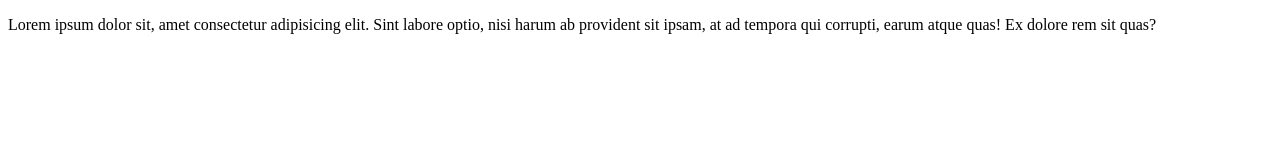
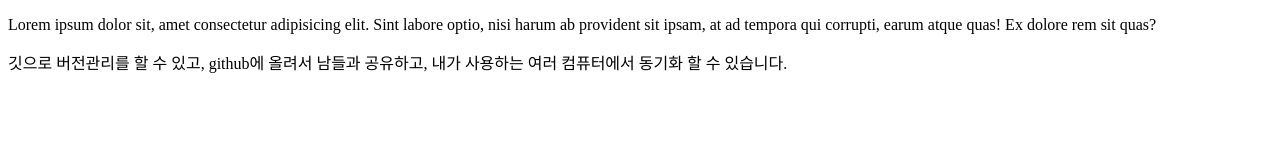
Before and after one commit to leeeunso/dc_w3, a plain HTML site: page index.html in a window 1280 px wide. Drawn offline with Linux system fonts and the light colour scheme.

Commit message:
git과 github에 대한 설명 추가

```diff
--- a/index.html
+++ b/index.html
@@ -12,5 +12,9 @@
       optio, nisi harum ab provident sit ipsam, at ad tempora qui corrupti,
       earum atque quas! Ex dolore rem sit quas?
     </p>
+    <p>
+      깃으로 버전관리를 할 수 있고, github에 올려서 남들과 공유하고, 내가
+      사용하는 여러 컴퓨터에서 동기화 할 수 있습니다.
+    </p>
   </body>
 </html>
```
